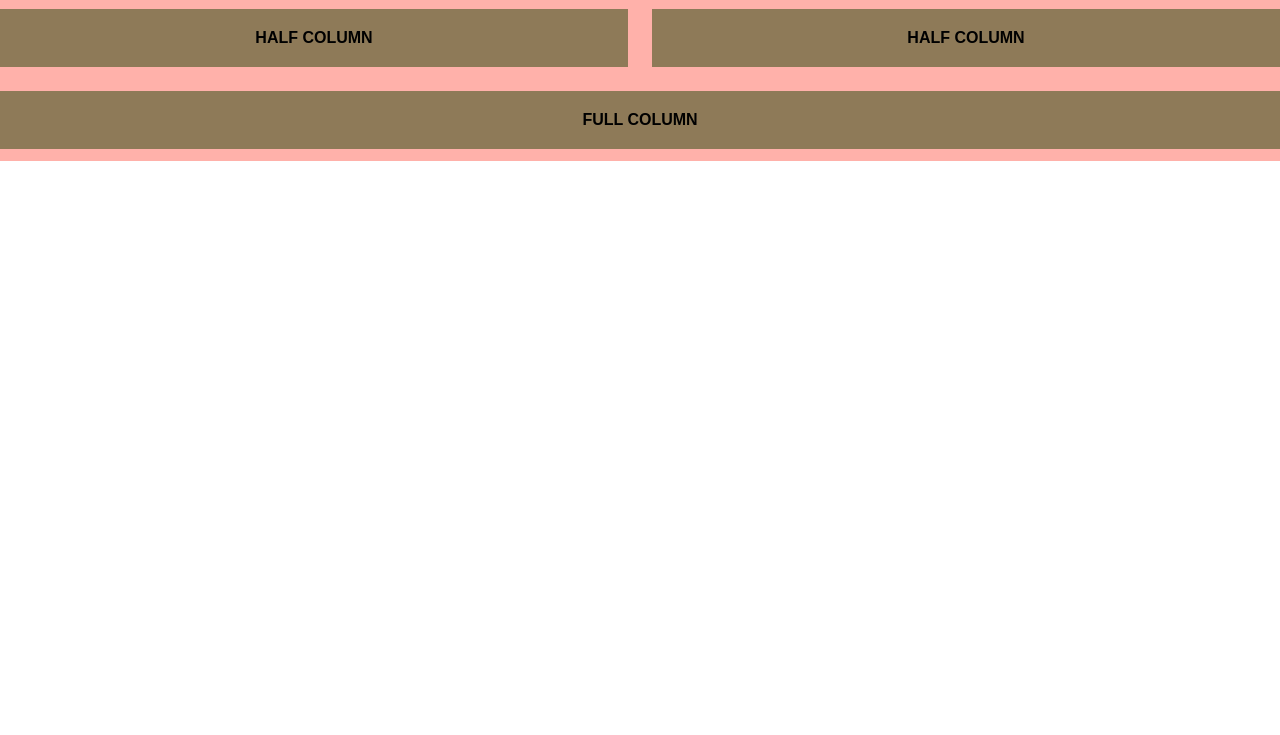
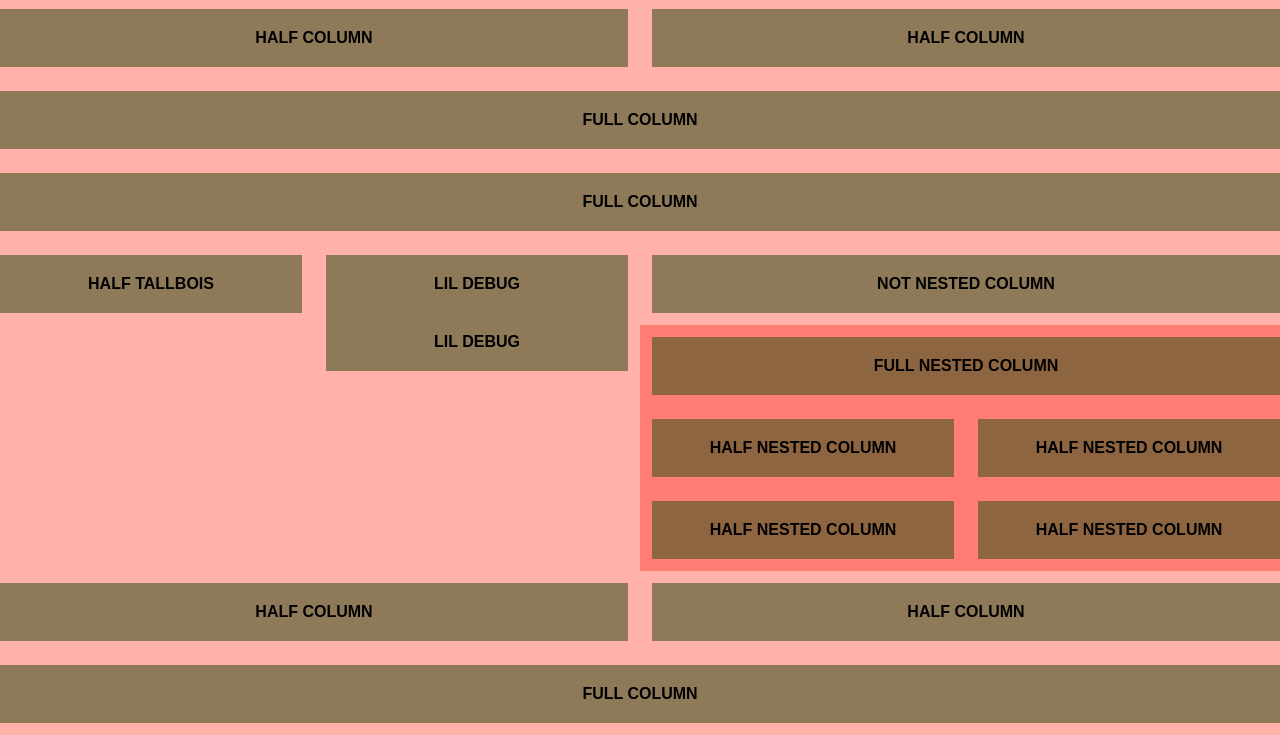
Before and after one commit to RyenCook/BS6, a plain HTML site: page index.html in a window 1280 px wide. Shown: the part 401-1136 px from the top of the page. Before the commit the page ends 800 px from the top, so only its background shows below. Drawn offline with Linux system fonts and the light colour scheme.

Commit message:
OVERFLOW

```diff
--- a/index.html
+++ b/index.html
@@ -29,6 +29,24 @@
         <div class="column half"><div class="debug">HALF COLUMN</div></div>
         <div class="column full"><div class="debug">FULL COLUMN</div></div>
     </div>
+    <div class="columns">
+        <div class="column full"><div class="debug">FULL COLUMN</div></div>
+        <div class="column quarter"><div class="debug tallboi">HALF TALLBOIS</div></div>
+        <div class="column quarter"><div class="debug">LIL DEBUG</div><div class="debug">LIL DEBUG</div></div>
+        <div class="column half">
+            <div class="debug">NOT NESTED COLUMN</div>
+            <div class="columns mobile">
+                <div class="column full"><div class="debug">FULL NESTED COLUMN</div></div>
+                <div class="column half"><div class="debug">HALF NESTED COLUMN</div></div>
+                <div class="column half"><div class="debug">HALF NESTED COLUMN</div></div>
+                <div class="column half"><div class="debug">HALF NESTED COLUMN</div></div>
+                <div class="column half"><div class="debug">HALF NESTED COLUMN</div></div>
+            </div>
+        </div>
+        <div class="column half"><div class="debug">HALF COLUMN</div></div>
+        <div class="column half"><div class="debug">HALF COLUMN</div></div>
+        <div class="column full"><div class="debug">FULL COLUMN</div></div>
+    </div>
 </body>
 
 </html>
--- a/scss/_base.scss
+++ b/scss/_base.scss
@@ -39,6 +39,8 @@ Copyright (c) Nicolas Gallagher and Jonathan Neal
     font-family: sans-serif; /* 1 */
     -ms-text-size-adjust: 100%; /* 2 */
     -webkit-text-size-adjust: 100%; /* 2 */
+    overflow-x: hidden;
+    overflow-y: scroll;
   }
 
   /**
--- a/scss/_grid.scss
+++ b/scss/_grid.scss
@@ -11,7 +11,9 @@ $column-gap: 0.75rem !default;
 .columns {
     margin-left: (-$column-gap);
     margin-right: (-$column-gap);
-    margin-top: (-$column-gap);
+    &:first-of-type {
+        margin-top: (-$column-gap);
+    }
     &:last-child {
         margin-bottom: (-$column-gap);
     }
```
Also changed, not shown: css/bs3.css.
